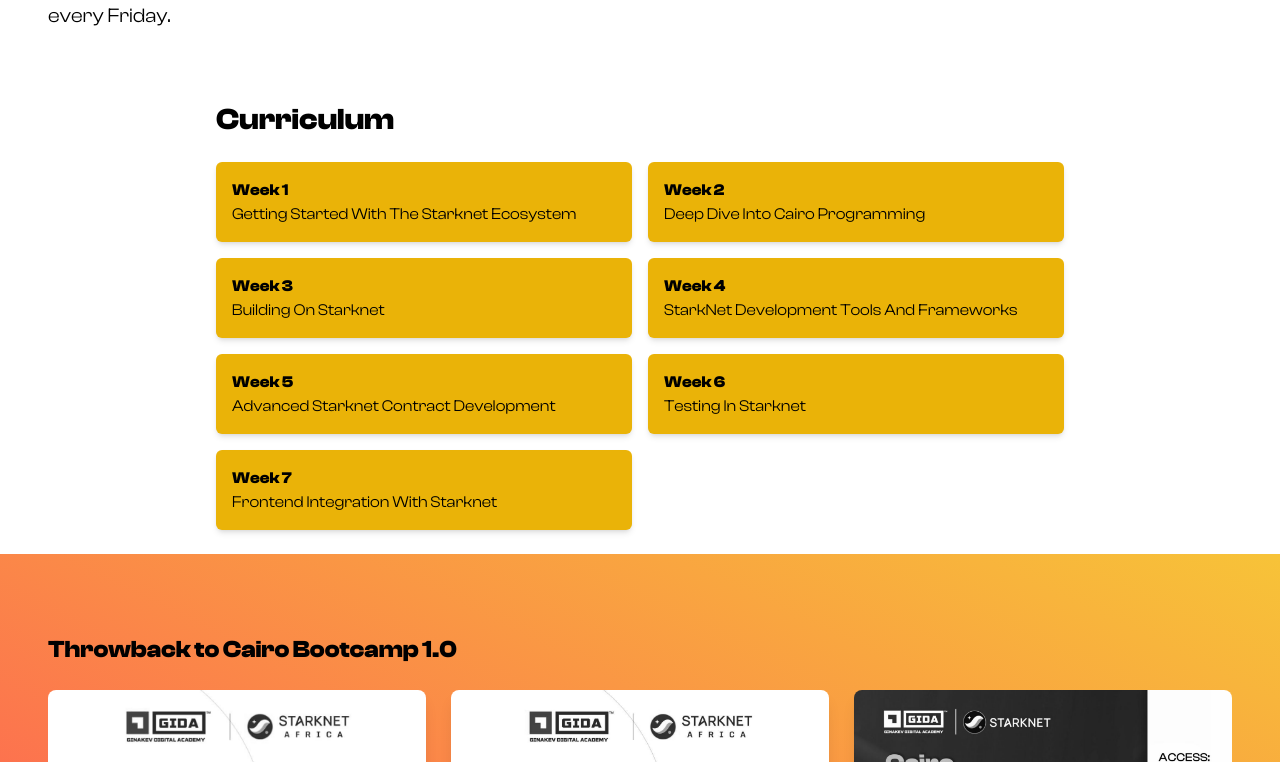
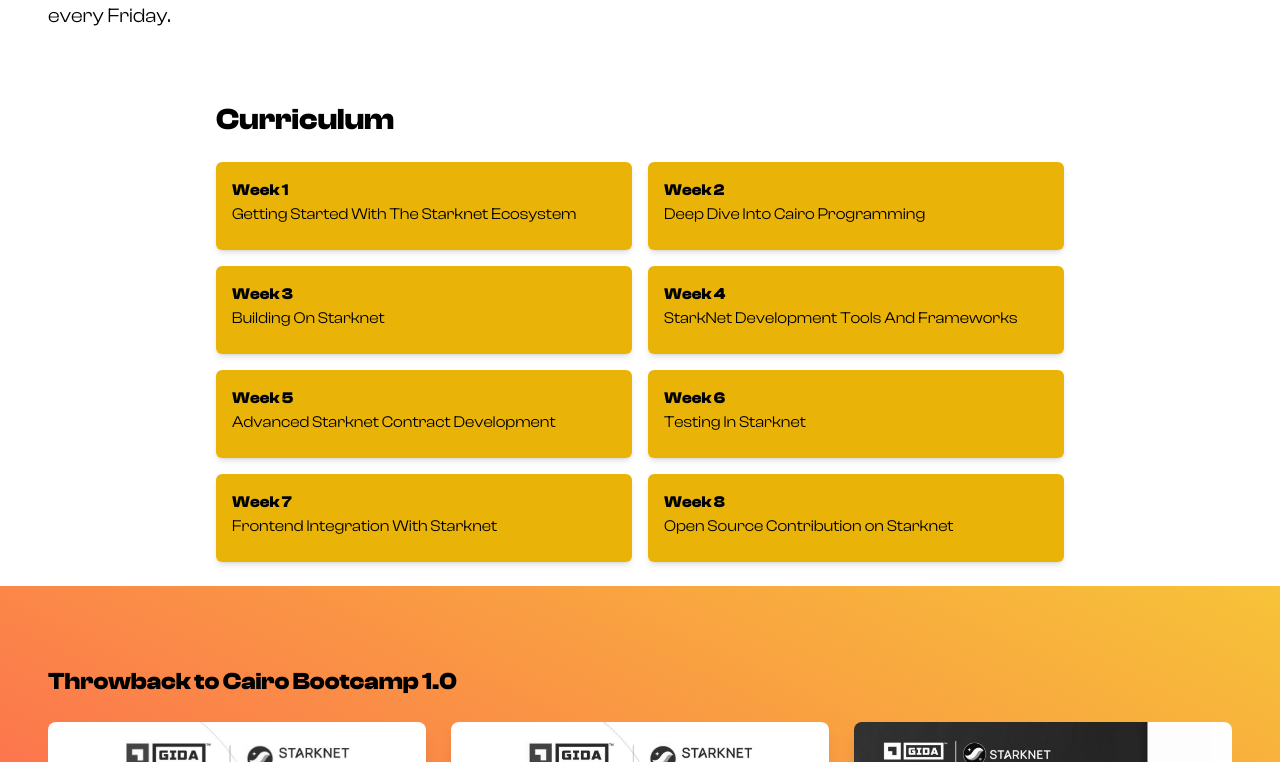
Before and after one commit to wheval/gid, a Next.js app: page /cairo in a window 1280 px wide. Shown: the part 1526-2288 px from the top of the page. Built offline with nearby package versions, Linux system fonts and the light colour scheme.

Commit message:
update ui

```diff
--- a/app/page.js
+++ b/app/page.js
@@ -1,21 +1,12 @@
-import Curriculum from "@/components/Curriculum";
-import FAQ from "@/components/FAQ";
 import Footer from "@/components/Footer";
 import Hero from "@/components/Hero";
-import RegistrationInfo from "@/components/RegistrationInfo";
-import Testimonials from "@/components/Testimonials";
-import Throwback from "@/components/Throwback";
 
 export default function Home() {
   return (
     <div className=" font-[family-name:var(--font-geist-sans)]">
-        <Hero/>
-        <RegistrationInfo/>
-        <Curriculum/>
-        <Throwback/>
-        <Testimonials/>
-        <FAQ/>
-        <Footer/>
+      <Hero />
+
+      <Footer />
     </div>
   );
 }
--- a/components/Curriculum.jsx
+++ b/components/Curriculum.jsx
@@ -1,13 +1,121 @@
+"use client";
+import { useState } from "react";
 
 const Curriculum = () => {
+  const [activeIndex, setActiveIndex] = useState(null);
+
   const weeks = [
-    { week: "Week 1", title: "Getting Started With The Starknet Ecosystem" },
-    { week: "Week 2", title: "Deep Dive Into Cairo Programming" },
-    { week: "Week 3", title: "Building On Starknet" },
-    { week: "Week 4", title: "StarkNet Development Tools And Frameworks" },
-    { week: "Week 5", title: "Advanced Starknet Contract Development" },
-    { week: "Week 6", title: "Testing In Starknet" },
-    { week: "Week 7", title: "Frontend Integration With Starknet" }
+    {
+      week: "Week 1",
+      title: "Getting Started With The Starknet Ecosystem",
+      details: [
+        "Introduction to Starknet",
+        "- Overview of Starknet",
+        "- STARK vs SNARK",
+        "- Starknet Architecture",
+        "- Transaction Types and Lifecycle",
+        "- Finality and Consensus in Starknet",
+        "Cairo: The Language of Starknet",
+        "- Why Cairo?",
+        "- Cairo Syntax Overview",
+        "- Cairo Program Structure",
+        "- Setting up the Development Environment",
+        "- Installing Argent and Bravos Wallets",
+        "- Installing Scarb",
+        "- Accessing Testnet via Faucets",
+      ],
+    },
+    {
+      week: "Week 2",
+      title: "Deep Dive Into Cairo Programming",
+      details: [
+        "Understanding Cairo Programs",
+        "- Writing Your First Cairo Program",
+        "- Data Types and Structures in Cairo",
+        "- Control Flow and Functions in Cairo",
+        "Advanced Concepts",
+        "- Memory Management in Cairo",
+        "- Cairo Data Structures: Arrays, Tuples, and Structs",
+        "- Solving Starkling Exercises",
+      ],
+    },
+    {
+      week: "Week 3",
+      title: "Building On Starknet",
+      details: [
+        "Introduction to Starknet Contracts",
+        "- Cairo Programs vs Starknet Contracts",
+        "- Contract Class vs Instance",
+        "- Functions and Interfaces in Starknet",
+        "Contract Development",
+        "- Writing and Deploying a Simple Storage Contract",
+        "- Understanding Events, Traits, and Syscalls",
+        "- Cross-Contract Interactions and Libraries",
+        "- Modules and Scope in Starknet",
+      ],
+    },
+    {
+      week: "Week 4",
+      title: "StarkNet Development Tools And Frameworks",
+      details: [
+        "Tools and Frameworks",
+        "- Introduction to Development Tools",
+        "- Overview of Scarb, Starkli (Starknet CLI)",
+        "- Starknet Devnet and Katana",
+        "- Starknet Foundry",
+        "Building with Foundry",
+        "- Writing and Deploying an ERC20 Contract on Starknet",
+        "- Declaring vs Deploying Contracts",
+      ],
+    },
+    {
+      week: "Week 5",
+      title: "Advanced Starknet Contract Development",
+      details: [
+        "Contract Development",
+        "- Cross-Contract Interactions",
+        "- Introduction to Composability and Components in Starknet",
+        "- Building a Token Sale Contract",
+        "Advanced Contract Techniques",
+        "- Upgradable Contracts",
+      ],
+    },
+    {
+      week: "Week 6",
+      title: "Testing In Starknet",
+      details: [
+        "Introduction to Testing in Starknet",
+        "- Web3 Testing Fundamentals",
+        "- Unit Testing, Integration Testing, and Mocking in Starknet",
+        "- Writing tests for ERC20 contract",
+        "Advanced Testing Techniques",
+        "- Automated Testing and Cheatcodes",
+        "- Testing Upgradable Contracts",
+        "- Introduction to Fuzz Testing",
+      ],
+    },
+    {
+      week: "Week 7",
+      title: "Frontend Integration With Starknet",
+      details: [
+        "Introduction to Frontend Integration",
+        "- Overview of Starknet.js and Starknet kit",
+        "- APIs: Provider, Signer, Account",
+        "- ABI and Contract Interaction",
+        "- Using starknet-react for Frontend Development",
+        "- Introduction to Starknet Scaffold",
+        "- Building a Frontend for a Simple Contract (e.g., ToDo contract) using starknet scaffold",
+      ],
+    },
+    {
+      week: "Week 8",
+      title: "Open Source Contribution on Starknet",
+      details: [
+        "Earning Opportunities on Starknet",
+        "- Introduction to Only Dust and OD Hacks",
+        "- Contributing to open source on Starknet",
+      ],
+    },
   ];
 
   return (
@@ -15,9 +123,33 @@
       <h1 className="text-3xl font-bold mb-6">Curriculum</h1>
       <div className="grid grid-cols-1 md:grid-cols-2 gap-4">
         {weeks.map((item, index) => (
-          <div key={index} className="bg-yellow-500 text-black p-4 rounded-md shadow-md">
-            <h2 className="font-bold">{item.week}</h2>
-            <p>{item.title}</p>
+          <div
+            key={index}
+            className="bg-yellow-500 text-black p-4 rounded-md shadow-md"
+          >
+            <h2
+              className="font-bold cursor-pointer"
+              onClick={() =>
+                setActiveIndex(activeIndex === index ? null : index)
+              }
+            >
+              {item.week}
+            </h2>
+            <p
+              className="mb-2 cursor-pointer"
+              onClick={() =>
+                setActiveIndex(activeIndex === index ? null : index)
+              }
+            >
+              {item.title}
+            </p>
+            {activeIndex === index && (
+              <ul className="mt-2 px-4">
+                {item.details.map((detail, idx) => (
+                  <li key={idx}>{detail}</li>
+                ))}
+              </ul>
+            )}
           </div>
         ))}
       </div>
--- a/components/FAQ.jsx
+++ b/components/FAQ.jsx
@@ -34,19 +34,19 @@
     {
       question:
         "what are the basic criteria for participating in  this FREE developer Bootcamp? ",
-      answer: "  ",
+      answer: " A good PC/Laptop is compulsory (not phone), Strong Internet connection, Zeal to learn and Consistency in attending classes and practicing what is taught, Must be Present in all classes within the 8 weeks learning period (don't miss classes) ",
     },
     {
       question: "What is the nature of the class schedule?",
-      answer: " ",
+      answer: "Classes holds online/virtually 2 times a week (Mondays & Wednesdays) only, with a test/assignment day every Friday. And runs for 8 weeks. ",
     },
     {
       question: "Is there certification upon completion of the bootcamp?",
-      answer: " ",
+      answer: "We will be giving Certificates by end of the Bootcamp only to those who actively participated in the Training. Active participation implies - attending classes without missing, doing the weekly assignments, doing the weekly tests.",
     },
     {
       question: "How does the hybrid system  of this bootcamp work?",
-      answer: " ",
+      answer: " We intend to have weekly physical/IRL meetups for learners every Sundays in 20 cities where we have the most bootcamp participants domiciled in. This hybrid model (online classes + physical meetups) will help ensure for a collaborative learning experience. ",
     },
   ];
 
--- a/components/Hero.jsx
+++ b/components/Hero.jsx
@@ -71,7 +71,7 @@
           <div className="flex items-center gap-2">
             <CiLocationOn />
             <span>
-              Virtual
+              IRL
               <Image
                 src="/assets/meet.svg"
                 width={1000}
```
Also changed, not shown: middleware.js (deleted, +0 -11 lines).
